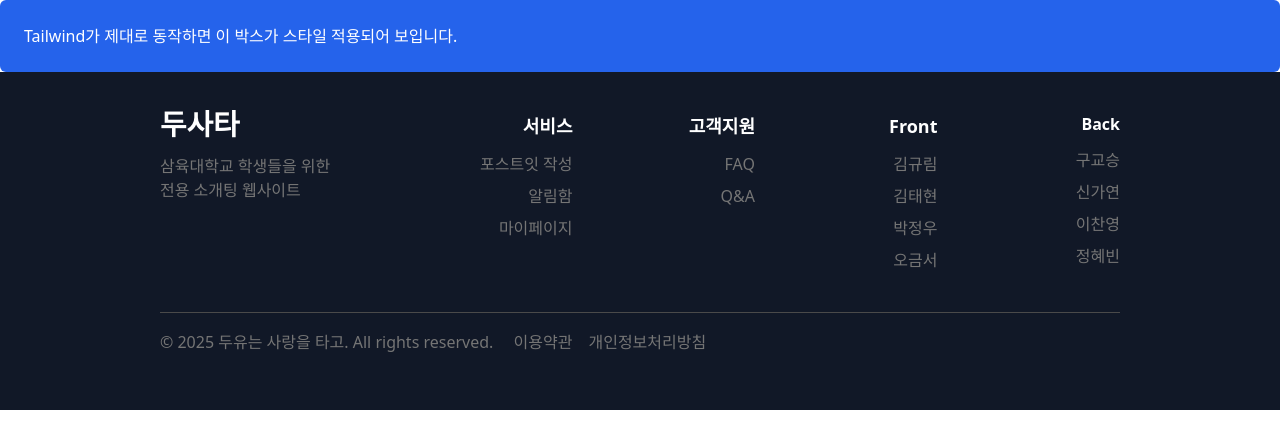
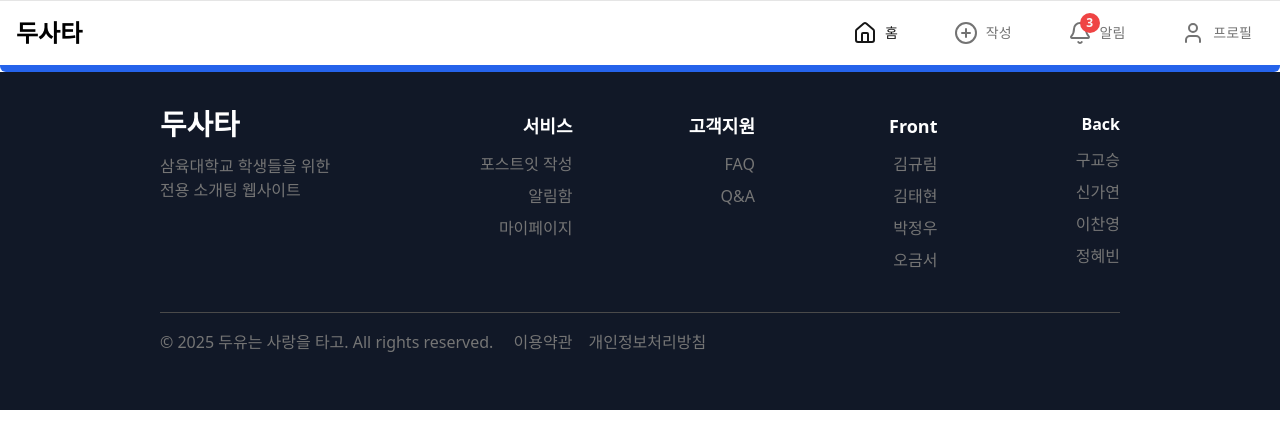
Before and after one commit to Tim3208/dusata, a React (Vite) app: page / in a window 1280 px wide. Shown: the top 448 px of the page. Built offline with nearby package versions, Linux system fonts and the light colour scheme.

Commit message:
wip: header 임시 구현

```diff
--- a/src/layout/MainLayOut/Header/index.jsx
+++ b/src/layout/MainLayOut/Header/index.jsx
@@ -1,15 +1,80 @@
-import MainLayOutFooter from "./Footer";
-import MainLayOutHeader from "./Header";
+import { Link, useLocation } from "react-router-dom";
+import { Bell, Home, PlusCircle, User } from "lucide-react";
+import { cn } from "@/lib/utils";
+import { Badge } from "@/components/ui/badge";
 
-const MainLayOut = ({ children }) => {
+const MainLayOutHeader = () => {
+  const location = useLocation();
+  const pathname = location.pathname;
+  const unreadNotifications = 3; // This will come from state later
+
+  const navItems = [
+    { href: "/", icon: Home, label: "홈" },
+    { href: "/create", icon: PlusCircle, label: "작성" },
+    {
+      href: "/notifications",
+      icon: Bell,
+      label: "알림",
+      badge: unreadNotifications,
+    },
+    { href: "/profile", icon: User, label: "프로필" },
+  ];
+
   return (
-    <div>
-      <>
-        <MainLayOutHeader />
-        <div>{children}</div>
-        <MainLayOutFooter />
-      </>
-    </div>
+    <nav className="fixed bottom-0 left-0 right-0 z-50 bg-card border-t border-border md:top-0 md:bottom-auto">
+      <div className="container mx-auto px-4">
+        <div className="flex items-center justify-between h-16">
+          {/* Logo - desktop only */}
+          <Link href="/" className="hidden md:flex items-center gap-2">
+            <div className="text-2xl font-bold text-black">두사타</div>
+          </Link>
+
+          {/* Navigation items */}
+          <div className="flex items-center justify-around w-full md:w-auto md:gap-8">
+            {navItems.map((item) => {
+              const isActive = pathname === item.href;
+              const Icon = item.icon;
+
+              return (
+                <Link
+                  key={item.href}
+                  to={item.href}
+                  className={cn(
+                    "flex flex-col md:flex-row items-center gap-1 md:gap-2 px-3 py-2 rounded-lg transition-colors relative",
+                    isActive
+                      ? "text-primary"
+                      : "text-muted-foreground hover:text-foreground"
+                  )}
+                >
+                  <div className="relative">
+                    <Icon
+                      className={cn(
+                        "w-6 h-6",
+                        item.href === "/notifications" &&
+                          unreadNotifications > 0 &&
+                          "animate-bell-shake"
+                      )}
+                    />
+                    {item.badge && item.badge > 0 && (
+                      <Badge
+                        variant="destructive"
+                        className="absolute -top-2 -right-2 h-5 w-5 flex items-center justify-center p-0 text-xs"
+                      >
+                        {item.badge}
+                      </Badge>
+                    )}
+                  </div>
+                  <span className="text-xs md:text-sm font-medium">
+                    {item.label}
+                  </span>
+                </Link>
+              );
+            })}
+          </div>
+        </div>
+      </div>
+    </nav>
   );
 };
-export default MainLayOut;
+
+export default MainLayOutHeader;
--- a/src/layout/MainLayOut/index.jsx
+++ b/src/layout/MainLayOut/index.jsx
@@ -1,11 +1,11 @@
 import MainLayOutFooter from "./Footer";
-// import MainLayOutHeader from "./Header";
+import MainLayOutHeader from "./Header";
 
 const MainLayOut = ({ children }) => {
   return (
     <div>
       <>
-        {/* <MainLayOutHeader /> */}
+        <MainLayOutHeader />
         <div>{children}</div>
         <MainLayOutFooter />
       </>
```
